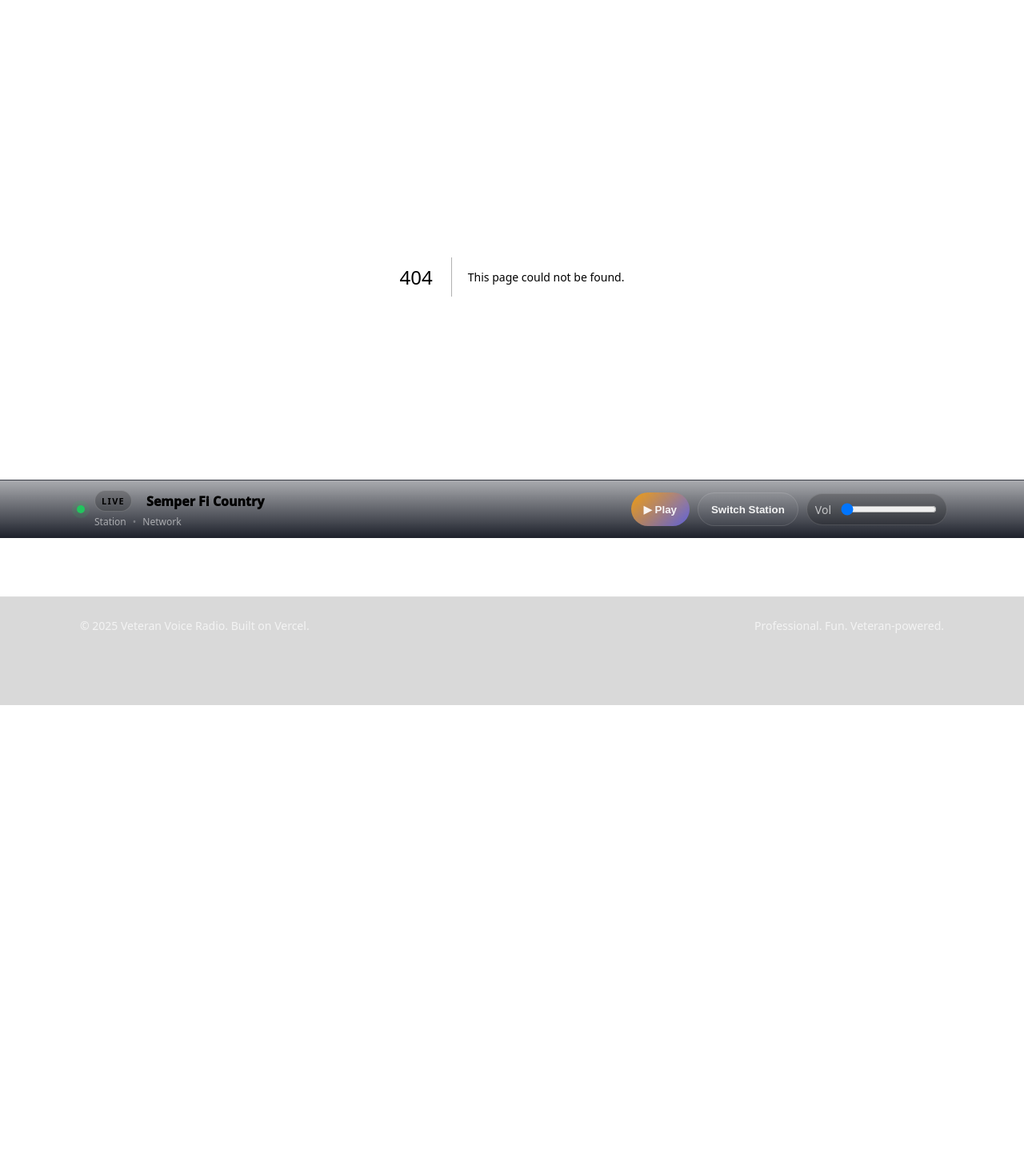
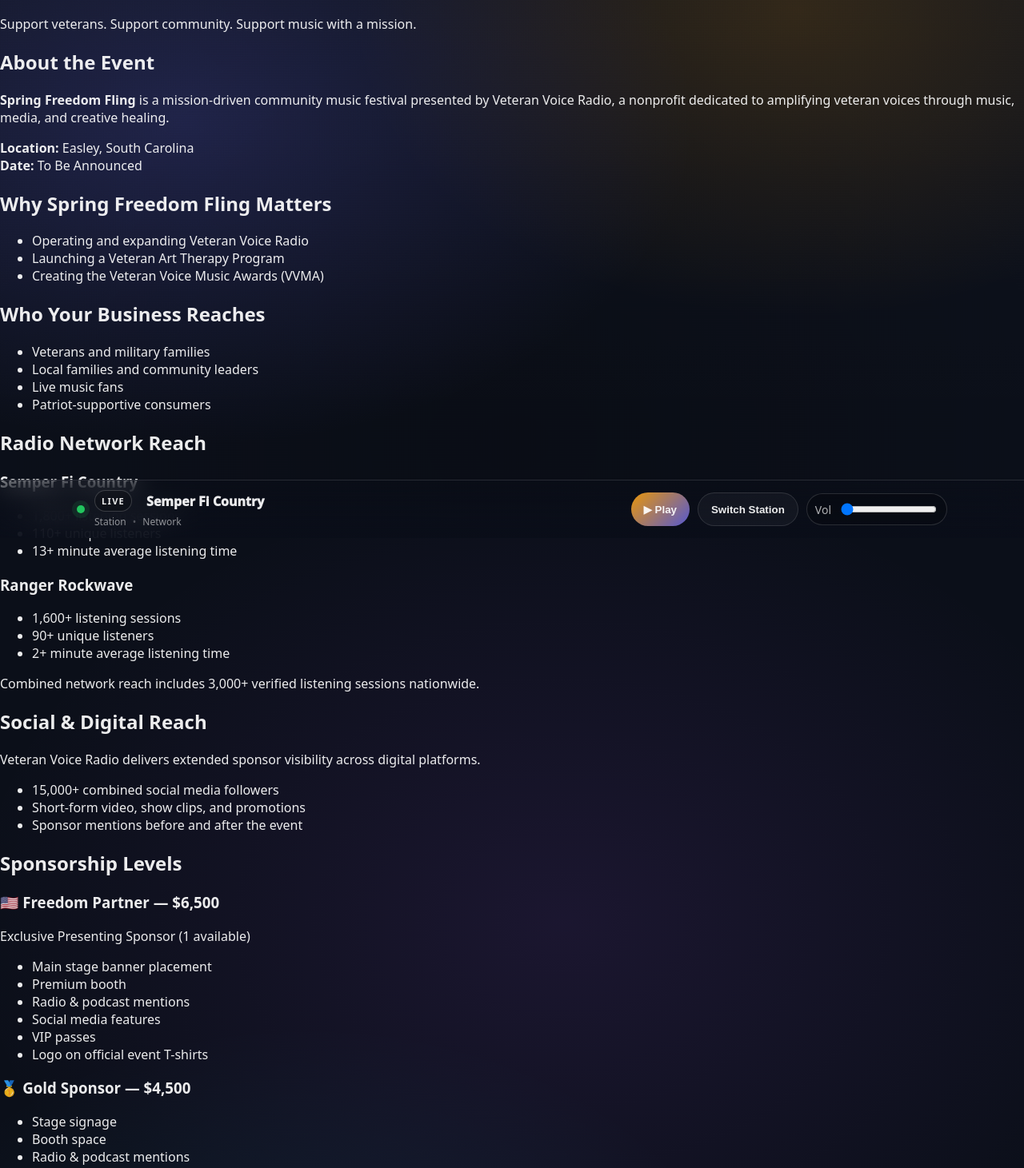
Before and after one commit to bigstock2001/veteranvoiceradio, a Next.js app: page /sponsorship in a window 1280 px wide. Before the commit this address had no page. Shown: the part 127-1588 px from the top of the page at 80% size. Before the commit the page ends 1101 px from the top, so only its background shows below. Built offline with nearby package versions, Linux system fonts and the light colour scheme.

Commit message:
added a sponsorship page

```diff
--- /dev/null
+++ b/app/sponsorship/page.jsx
@@ -0,0 +1,165 @@
+export const metadata = {
+  title: "Sponsorship | Spring Freedom Fling — Veteran Voice Radio",
+  description:
+    "Partner with Veteran Voice Radio to support veterans through music, media, and community. Sponsorship opportunities for Spring Freedom Fling.",
+};
+
+export default function SponsorshipPage() {
+  return (
+    <main className="max-w-6xl mx-auto px-6 py-16 space-y-16">
+      {/* Hero */}
+      <section className="text-center space-y-4">
+        <h1 className="text-4xl font-bold">
+          Spring Freedom Fling Sponsorship Opportunities
+        </h1>
+        <p className="text-lg text-gray-300">
+          Support veterans. Support community. Support music with a mission.
+        </p>
+      </section>
+
+      {/* About */}
+      <section className="space-y-4">
+        <h2 className="text-2xl font-semibold">About the Event</h2>
+        <p>
+          <strong>Spring Freedom Fling</strong> is a mission-driven community
+          music festival presented by Veteran Voice Radio, a nonprofit dedicated
+          to amplifying veteran voices through music, media, and creative
+          healing.
+        </p>
+        <p>
+          <strong>Location:</strong> Easley, South Carolina <br />
+          <strong>Date:</strong> To Be Announced
+        </p>
+      </section>
+
+      {/* Mission */}
+      <section className="space-y-4">
+        <h2 className="text-2xl font-semibold">
+          Why Spring Freedom Fling Matters
+        </h2>
+        <ul className="list-disc list-inside space-y-2">
+          <li>Operating and expanding Veteran Voice Radio</li>
+          <li>Launching a Veteran Art Therapy Program</li>
+          <li>Creating the Veteran Voice Music Awards (VVMA)</li>
+        </ul>
+      </section>
+
+      {/* Audience */}
+      <section className="space-y-4">
+        <h2 className="text-2xl font-semibold">Who Your Business Reaches</h2>
+        <ul className="list-disc list-inside space-y-2">
+          <li>Veterans and military families</li>
+          <li>Local families and community leaders</li>
+          <li>Live music fans</li>
+          <li>Patriot-supportive consumers</li>
+        </ul>
+      </section>
+
+      {/* Radio Reach */}
+      <section className="space-y-6">
+        <h2 className="text-2xl font-semibold">Radio Network Reach</h2>
+
+        <div className="grid md:grid-cols-2 gap-6">
+          <div className="p-6 border rounded-lg">
+            <h3 className="text-xl font-semibold">Semper Fi Country</h3>
+            <ul className="mt-2 space-y-1">
+              <li>1,800+ listening sessions</li>
+              <li>110+ unique listeners</li>
+              <li>13+ minute average listening time</li>
+            </ul>
+          </div>
+
+          <div className="p-6 border rounded-lg">
+            <h3 className="text-xl font-semibold">Ranger Rockwave</h3>
+            <ul className="mt-2 space-y-1">
+              <li>1,600+ listening sessions</li>
+              <li>90+ unique listeners</li>
+              <li>2+ minute average listening time</li>
+            </ul>
+          </div>
+        </div>
+
+        <p className="text-sm text-gray-400">
+          Combined network reach includes 3,000+ verified listening sessions
+          nationwide.
+        </p>
+      </section>
+
+      {/* Social Reach */}
+      <section className="space-y-4">
+        <h2 className="text-2xl font-semibold">Social & Digital Reach</h2>
+        <p>
+          Veteran Voice Radio delivers extended sponsor visibility across digital
+          platforms.
+        </p>
+        <ul className="list-disc list-inside space-y-2">
+          <li>15,000+ combined social media followers</li>
+          <li>Short-form video, show clips, and promotions</li>
+          <li>Sponsor mentions before and after the event</li>
+        </ul>
+      </section>
+
+      {/* Sponsorship Levels */}
+      <section className="space-y-8">
+        <h2 className="text-2xl font-semibold">Sponsorship Levels</h2>
+
+        <div className="p-6 border rounded-lg space-y-2">
+          <h3 className="text-xl font-bold">🇺🇸 Freedom Partner — $6,500</h3>
+          <p className="italic">Exclusive Presenting Sponsor (1 available)</p>
+          <ul className="list-disc list-inside">
+            <li>Main stage banner placement</li>
+            <li>Premium booth</li>
+            <li>Radio & podcast mentions</li>
+            <li>Social media features</li>
+            <li>VIP passes</li>
+            <li>Logo on official event T-shirts</li>
+          </ul>
+        </div>
+
+        <div className="p-6 border rounded-lg space-y-2">
+          <h3 className="text-xl font-bold">🥇 Gold Sponsor — $4,500</h3>
+          <ul className="list-disc list-inside">
+            <li>Stage signage</li>
+            <li>Booth space</li>
+            <li>Radio & podcast mentions</li>
+            <li>VIP passes</li>
+            <li>Logo on event T-shirts</li>
+          </ul>
+        </div>
+
+        <div className="p-6 border rounded-lg space-y-2">
+          <h3 className="text-xl font-bold">🥈 Silver Sponsor — $2,500</h3>
+          <ul className="list-disc list-inside">
+            <li>Shared signage</li>
+            <li>Radio mention</li>
+            <li>Social media thank-you</li>
+            <li>Logo on event T-shirts</li>
+          </ul>
+        </div>
+
+        <div className="p-6 border rounded-lg space-y-2">
+          <h3 className="text-xl font-bold">⭐ Patriot Sponsor — $500</h3>
+          <ul className="list-disc list-inside">
+            <li>Sponsor board listing</li>
+            <li>Event-day recognition</li>
+            <li>Website listing</li>
+            <li>Logo on event T-shirts</li>
+          </ul>
+        </div>
+      </section>
+
+      {/* CTA */}
+      <section className="text-center space-y-4">
+        <h2 className="text-2xl font-semibold">Let’s Partner</h2>
+        <p>
+          Supporting Spring Freedom Fling means supporting veterans, creativity,
+          and community.
+        </p>
+        <p>
+          📧 <strong>Email:</strong> your@email.com <br />
+          🌐 <strong>Website:</strong> veteranvoiceradio.com
+        </p>
+      </section>
+    </main>
+  );
+}
```
